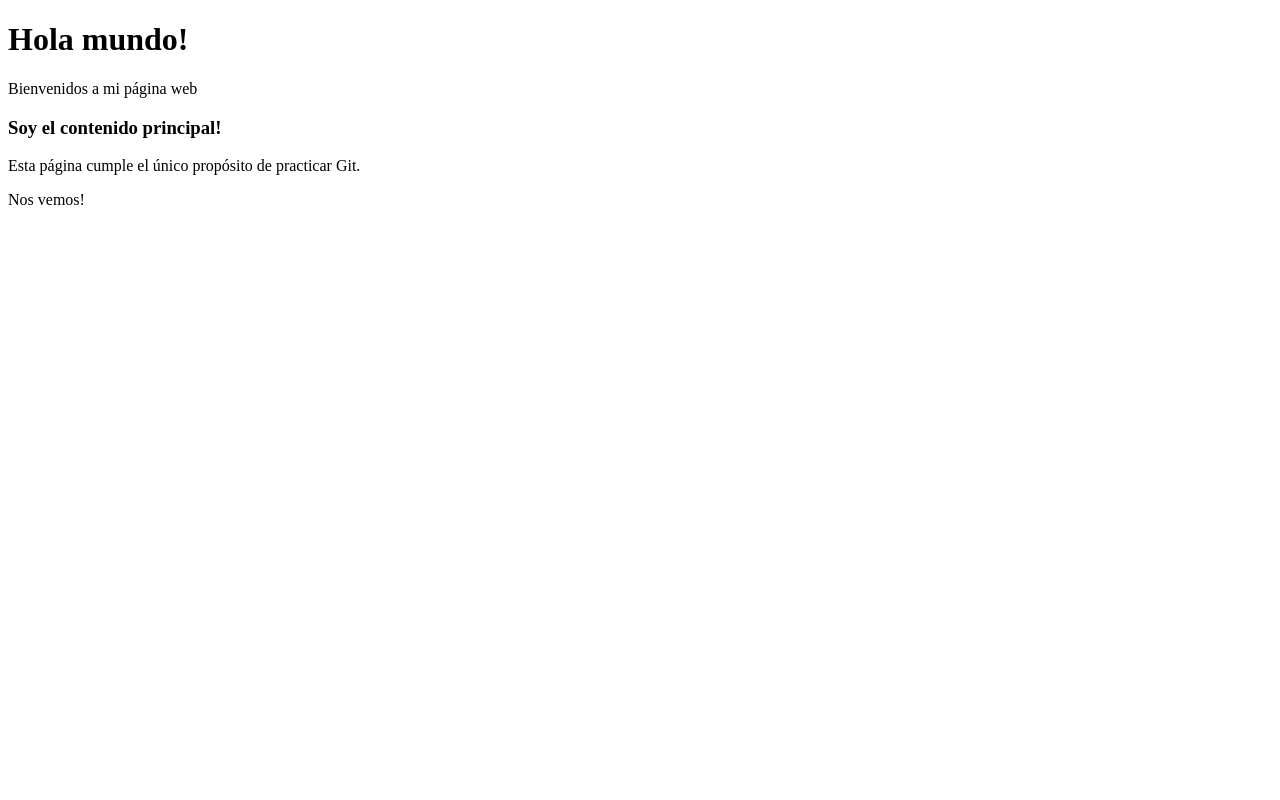
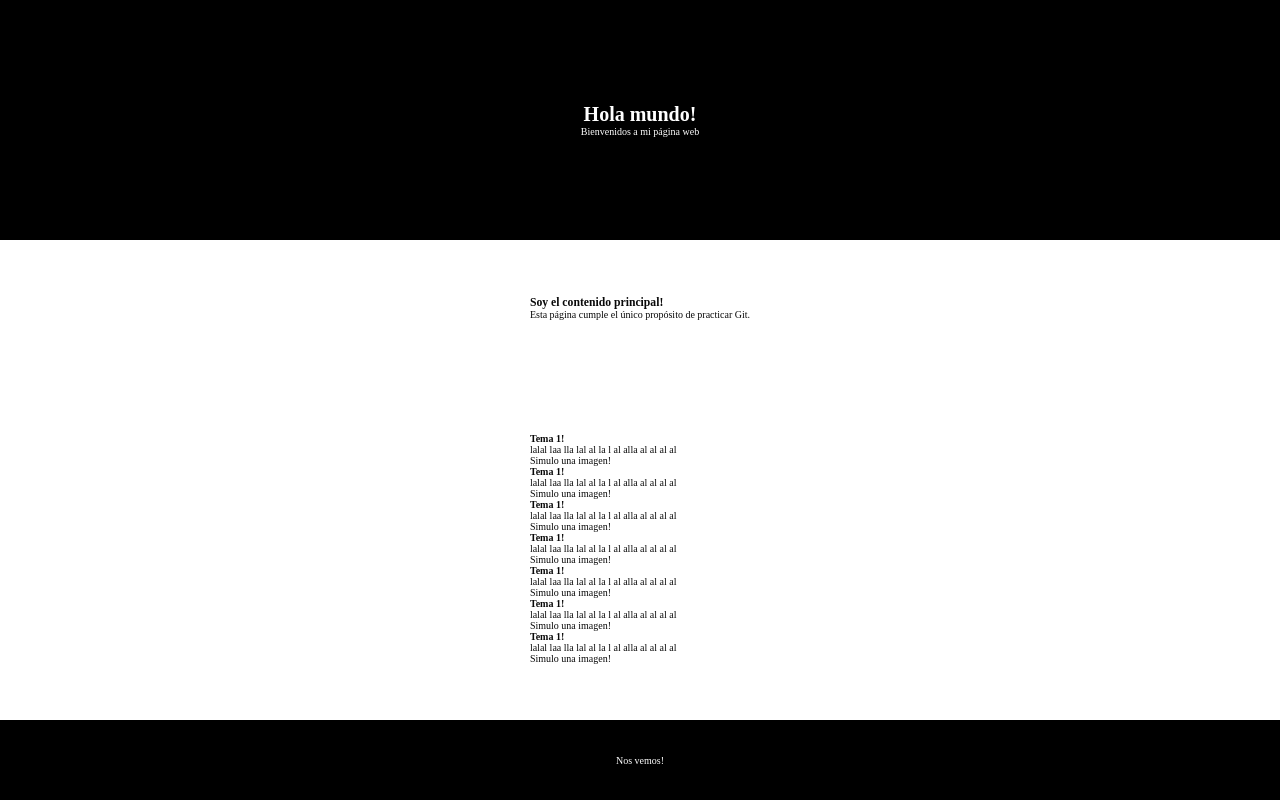
Before and after one commit to Paul-Lazcano/git-and-github-practice, a plain HTML site: page index.html in a window 1280 px wide. Drawn offline with Linux system fonts and the light colour scheme.

Commit message:
Añadi estilos base del layout

```diff
--- a/index.html
+++ b/index.html
@@ -4,21 +4,91 @@
     <meta charset="UTF-8" />
     <meta http-equiv="X-UA-Compatible" content="IE=edge" />
     <meta name="viewport" content="width=device-width, initial-scale=1.0" />
-    <title>Document</title>
+    <link rel="stylesheet" href="./styles.css" />
+    <title>My git testing practice doll</title>
   </head>
   <body>
-    <header>
-      <h1>Hola mundo!</h1>
-      <p>Bienvenidos a mi página web</p>
-    </header>
-    <main>
-      <section>
-        <h3>Soy el contenido principal!</h3>
-        <p>Esta página cumple el único propósito de practicar Git.</p>
-      </section>
-      <footer>
-        <p>Nos vemos!</p>
+    <div class="wrapper">
+      <header class="header flex-center-childs">
+        <h1 class="header__title">Hola mundo!</h1>
+        <p class="header__text">Bienvenidos a mi página web</p>
+      </header>
+      <main class="main flex-center-childs">
+        <div class="main__text-container">
+          <h3 class="main__title">Soy el contenido principal!</h3>
+          <p class="main__text">
+            Esta página cumple el único propósito de practicar Git.
+          </p>
+        </div>
+        <section class="cards-container">
+          <div class="card">
+            <div class="card__text-container">
+              <h4 class="card__title">Tema 1!</h4>
+              <p class="card__text">
+                lalal laa lla lal al la l al alla al al al al
+              </p>
+            </div>
+            <div class="card__img">Simulo una imagen!</div>
+          </div>
+          <div class="card">
+            <div class="card__text-container">
+              <h4 class="card__title">Tema 1!</h4>
+              <p class="card__text">
+                lalal laa lla lal al la l al alla al al al al
+              </p>
+            </div>
+            <div class="card__img">Simulo una imagen!</div>
+          </div>
+          <div class="card">
+            <div class="card__text-container">
+              <h4 class="card__title">Tema 1!</h4>
+              <p class="card__text">
+                lalal laa lla lal al la l al alla al al al al
+              </p>
+            </div>
+            <div class="card__img">Simulo una imagen!</div>
+          </div>
+          <div class="card">
+            <div class="card__text-container">
+              <h4 class="card__title">Tema 1!</h4>
+              <p class="card__text">
+                lalal laa lla lal al la l al alla al al al al
+              </p>
+            </div>
+            <div class="card__img">Simulo una imagen!</div>
+          </div>
+          <div class="card">
+            <div class="card__text-container">
+              <h4 class="card__title">Tema 1!</h4>
+              <p class="card__text">
+                lalal laa lla lal al la l al alla al al al al
+              </p>
+            </div>
+            <div class="card__img">Simulo una imagen!</div>
+          </div>
+          <div class="card">
+            <div class="card__text-container">
+              <h4 class="card__title">Tema 1!</h4>
+              <p class="card__text">
+                lalal laa lla lal al la l al alla al al al al
+              </p>
+            </div>
+            <div class="card__img">Simulo una imagen!</div>
+          </div>
+          <div class="card">
+            <div class="card__text-container">
+              <h4 class="card__title">Tema 1!</h4>
+              <p class="card__text">
+                lalal laa lla lal al la l al alla al al al al
+              </p>
+            </div>
+            <div class="card__img">Simulo una imagen!</div>
+          </div>
+        </section>
+      </main>
+      <footer class="footer flex-center-childs">
+        <p class="footer__text">Nos vemos!</p>
       </footer>
-    </main>
+    </div>
   </body>
 </html>
--- a/styles.css
+++ b/styles.css
@@ -1,3 +1,4 @@
+/* * Generales */
 * {
   margin: 0;
   padding: 0;
@@ -5,10 +6,44 @@
 }
 
 body {
-  background-color: #000;
-  color: #fff;
+  background-color: #ffffff;
+  color: #090909;
 }
 html {
   font-size: 62.5%;
   scroll-behavior: smooth;
 }
+/* Repetitive things */
+.flex-center-childs {
+  height: 100%;
+  display: flex;
+  flex-direction: column;
+  justify-content: center;
+  align-items: center;
+}
+/* Layout */
+.wrapper {
+  display: grid;
+  min-height: 100vh;
+  height: auto;
+  width: 100%;
+  grid-template-columns: 1fr;
+  grid-template-rows: 30vh 60vh 10vh;
+}
+
+/* ? Styling */
+
+/* ! Header */
+.header {
+  color: #fff;
+  background-color: #000000;
+}
+/* ! Main */
+.main {
+  display: grid;
+}
+/* ! Footer */
+.footer {
+  color: #fff;
+  background-color: #000000;
+}
```
